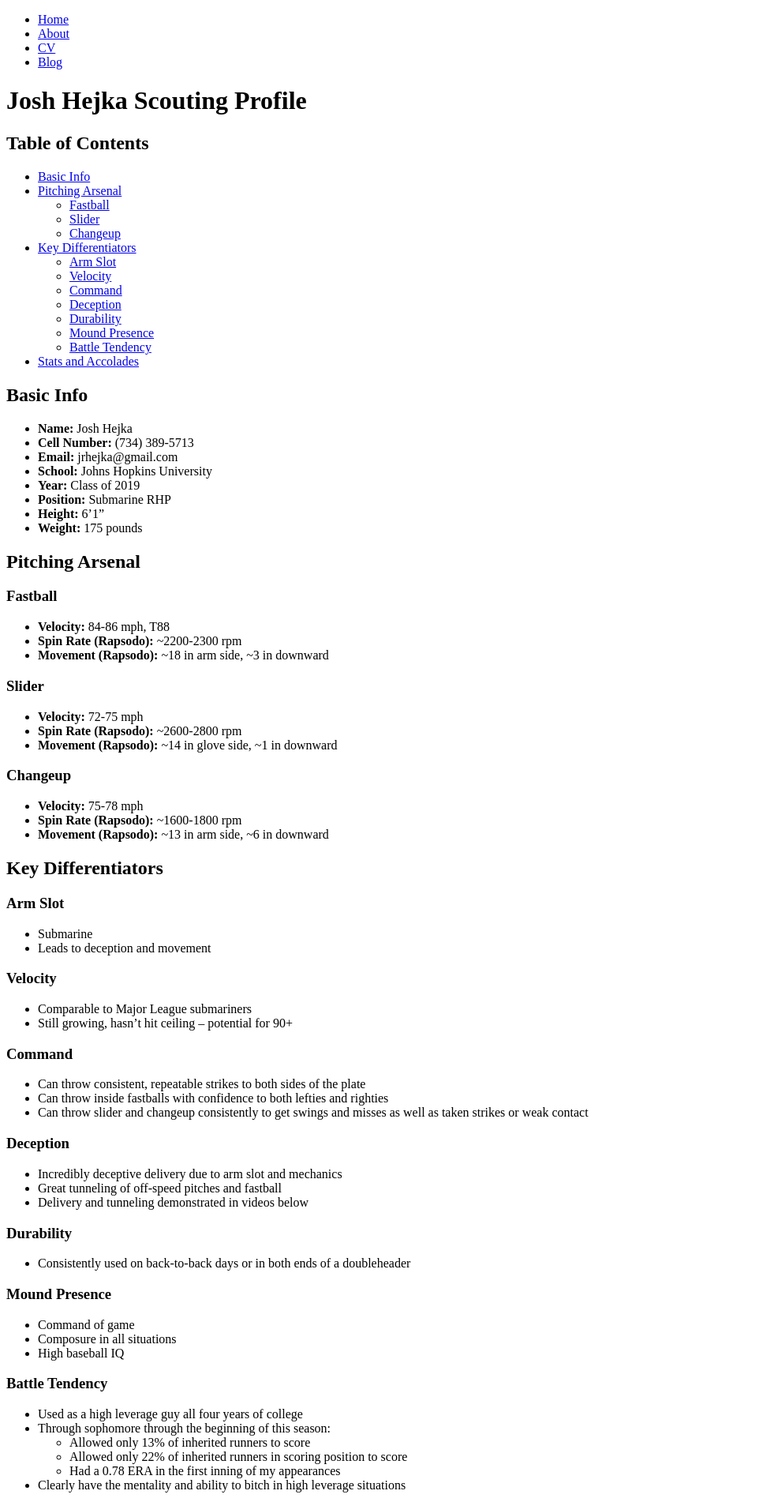
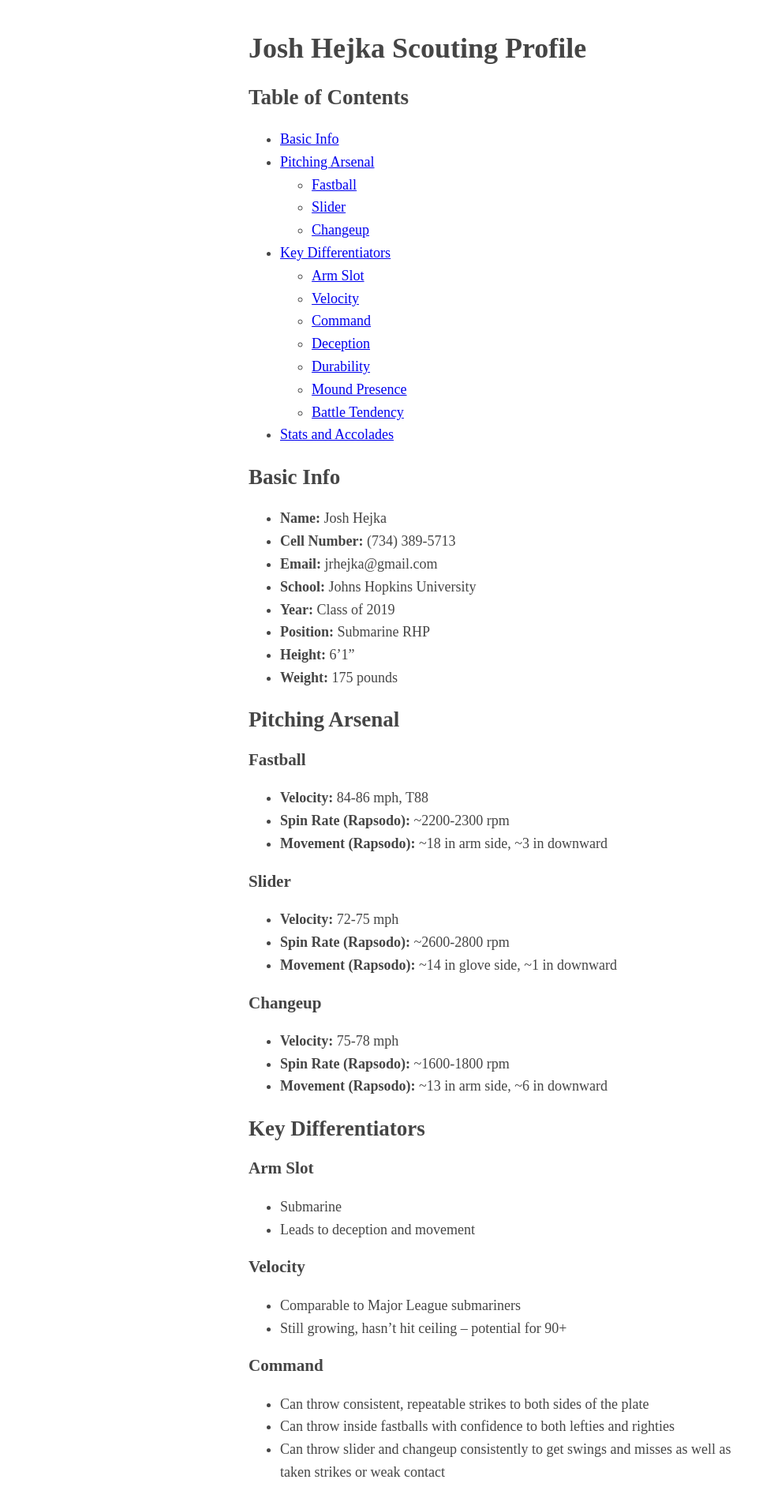
Before and after one commit to hejhog13/joshhejka.github.io, a Jekyll site: the page built from _posts/2019-04-24-josh-hejka-scouting-profile.md, in a window 1280 px wide. Shown: the top 1902 px of the page at 79% size, without its empty margins (0-981 px from the left). Built offline with Jekyll 4.4.1, drawn with Linux system fonts in a browser that asks for light colours; some of the changed text lies outside the part shown.

Commit message:
got rid of header and footer

```diff
--- a/_layouts/default.html
+++ b/_layouts/default.html
@@ -4,26 +4,18 @@
 			<title>{{ page.title }}</title>
 			<!-- link to main stylesheet -->
 			<link rel="stylesheet" type="text/css" href="github_md.css">
-		</head>
+        </head>
+
+        <style type="text/css">body{margin:40px
+            auto;max-width:650px;line-height:1.6;font-size:18px;color:#454545;padding:0
+            10px}h1,h2,h3{line-height:1.2}
+        </style>
+
 		<body>
-			<nav>
-	    		<ul>
-	        		<li><a href="/">Home</a></li>
-		        	<li><a href="/about">About</a></li>
-	        		<li><a href="/cv">CV</a></li>
-	        		<li><a href="/blog">Blog</a></li>
-	    		</ul>
-			</nav>
 			<div class="container">
 
 			{{ content }}
 
 			</div><!-- /.container -->
-			<footer>
-	    		<ul>
-	        		<li><a href="mailto:hankquinlanhub@gmail.com">email</a></li>
-	        		<li><a href="https://github.com/hankquinlan">github.com/hankquinlan</a></li>
-				</ul>
-			</footer>
 		</body>
 	</html>
```
